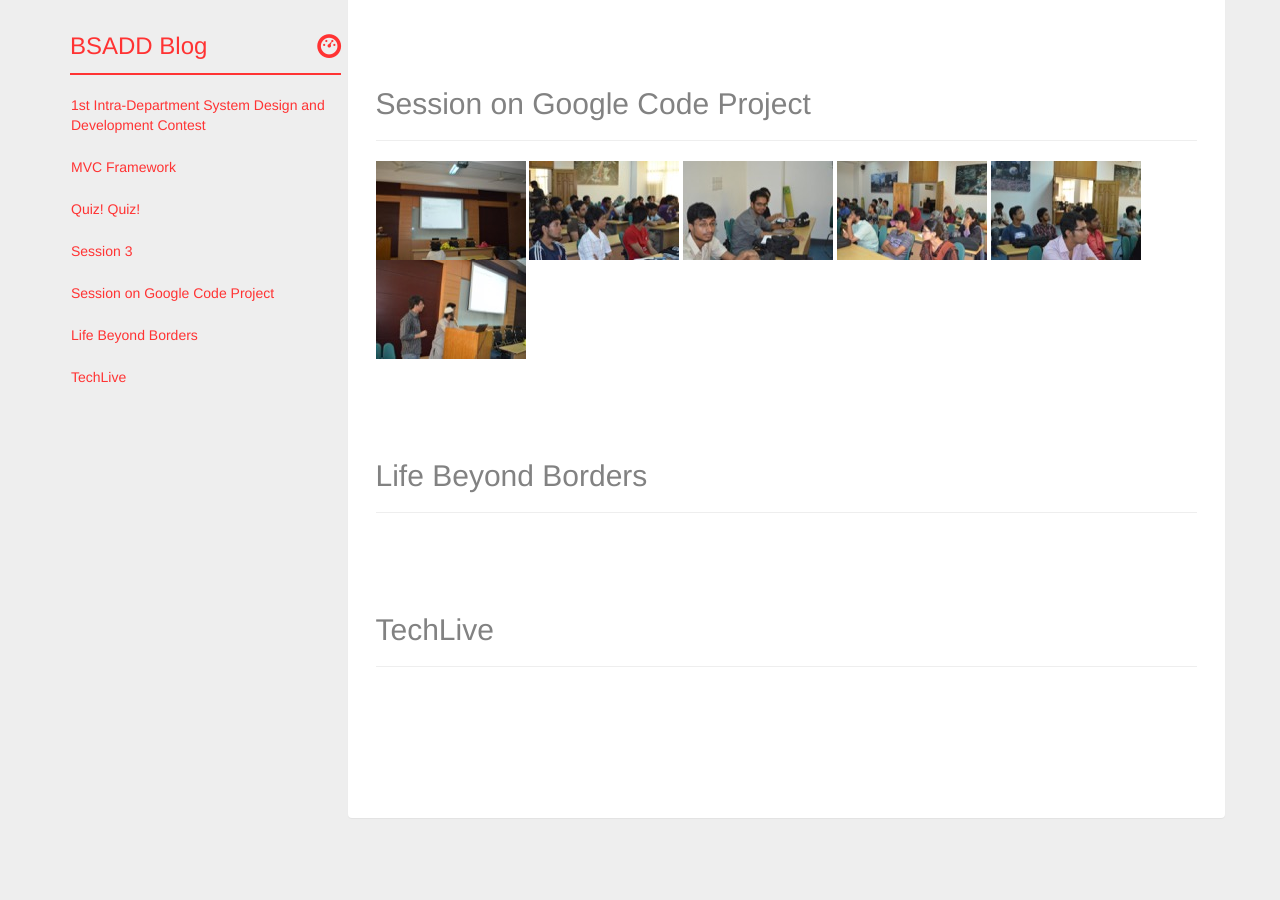
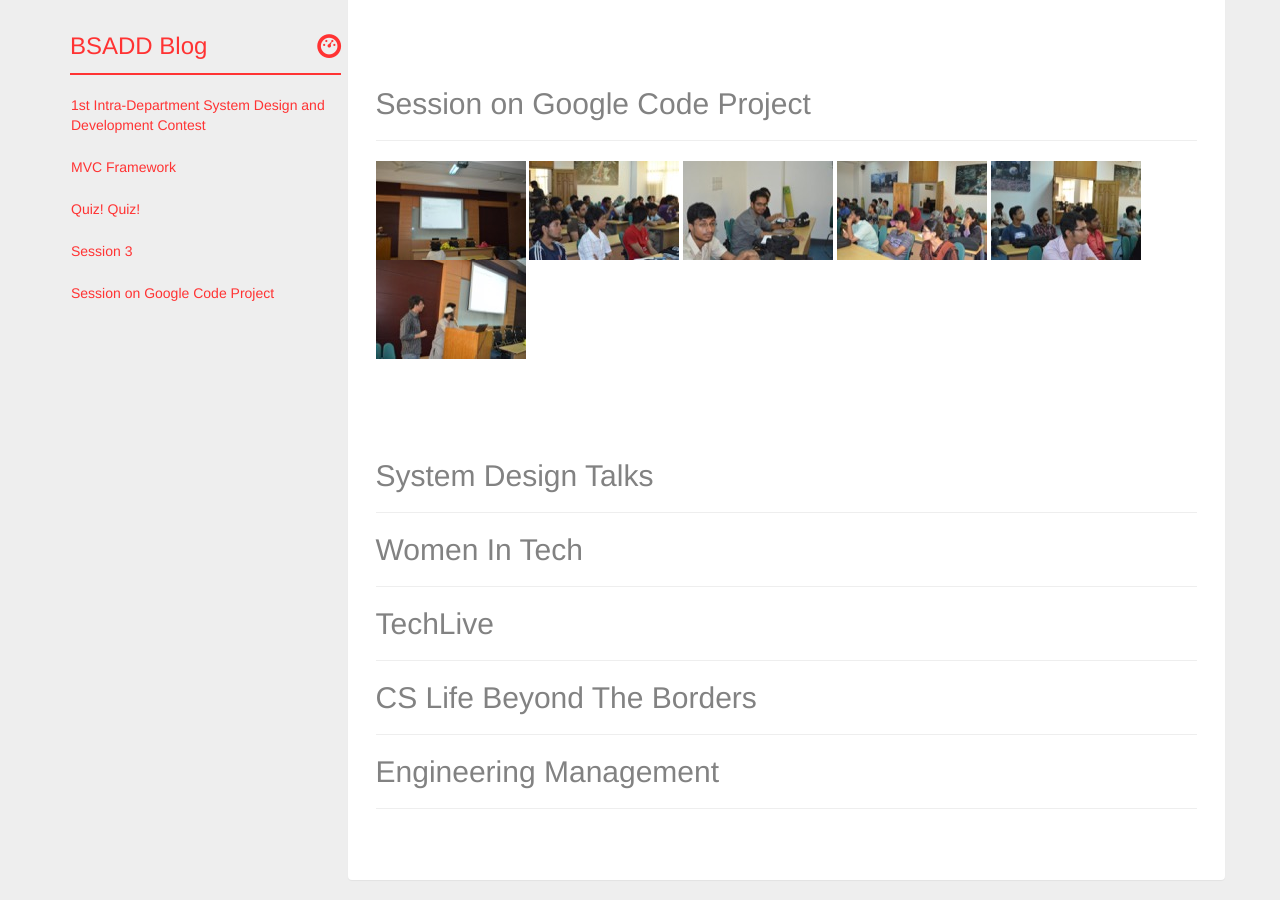
Before and after one commit to bsadd/bsadd.github.io, a Jekyll site: the page built from gallery.html, in a window 1280 px wide and 900 px high, scrolled down 1690 px. Built offline with Jekyll 4.4.1, drawn with Linux system fonts in a browser that asks for light colours; before the commit the page ends 2528 px from its top, so only the background shows below that.

Commit message:
Added youtube playlist link for live sessions

```diff
--- a/_data/gallery.yml
+++ b/_data/gallery.yml
@@ -12,9 +12,3 @@
 
 - title: "Session on Google Code Project"
   imgFolder: "/img/session4"
-
-- title: "Life Beyond Borders"
-  imgFolder: "/img/beyondBorder"
-
-- title: "TechLive"
-  imgFolder: "/img/techLive"
--- a/gallery.html
+++ b/gallery.html
@@ -21,7 +21,6 @@
 
                         {% for session in site.data.gallery %}
                             {% assign url = session.imgFolder | split: "/" %}
-
                             {% assign url = url[2] %}
                             <li><a href="#{{ url }}">{{ session.title }}</a></li>
                         {% endfor %}
@@ -35,12 +34,9 @@
             <div class="col-sm-9 panel content-panel">
 
                 {% for session in site.data.gallery %}
-
                     {% assign url = session.imgFolder | split: "/" %}
                     {% assign url = url[2] %}
-
                     {% assign thumbFolder = session.imgFolder | append: '/thumb' %}
-
                     <!-- Check for thumbFolder existence -->
                     {% assign found = 0 %}
                     {% for file  in site.static_files %}
@@ -54,7 +50,7 @@
 
                     <h2>{{ session.title }}</h2>
                     <hr />
-                    <div id={{url}} class="photo-album">
+                    <div class="photo-album">
                         {% for image in site.static_files %}
 
                         {% if image.path contains '/thumb' %}
@@ -85,6 +81,19 @@
                 </div>
                 {% endfor %}
 
+                {% for category in site.data.activitiesByCategory %}
+                    {% if category.youtubePlaylist %}
+                    <div id="{{ category.category }}">
+
+                        <h2>{{ category.category }}</h2>
+                        <hr />
+                        <div>
+                            <!-- <iframe width="560" height="315" src="https://www.youtube.com/embed/videoseries?list={{category.youtubePlaylist}}" title="{{category.category}}" frameborder="0" allow="accelerometer; autoplay; clipboard-write; encrypted-media; gyroscope; picture-in-picture" allowfullscreen></iframe> -->
+                        </div>
+                    </div>
+                    {% endif %}
+                {% endfor %}
+
 
 
             </div>
```
Also changed, not shown: _data/activitiesByCategory.yml (+12 -2 lines), activitiesByCategory.html (+9 -7 lines), 1 other file. Lines whose indentation alone changed are shown as unchanged.
